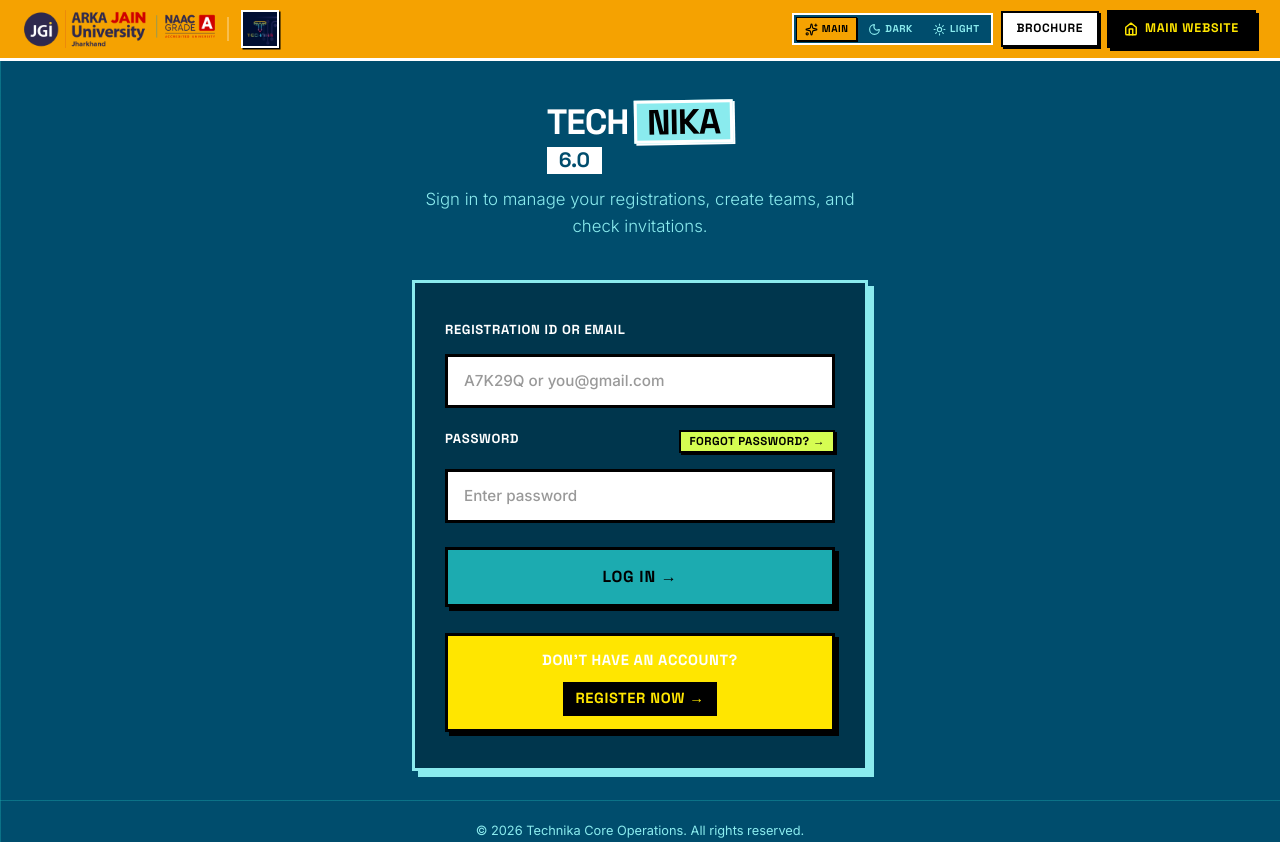
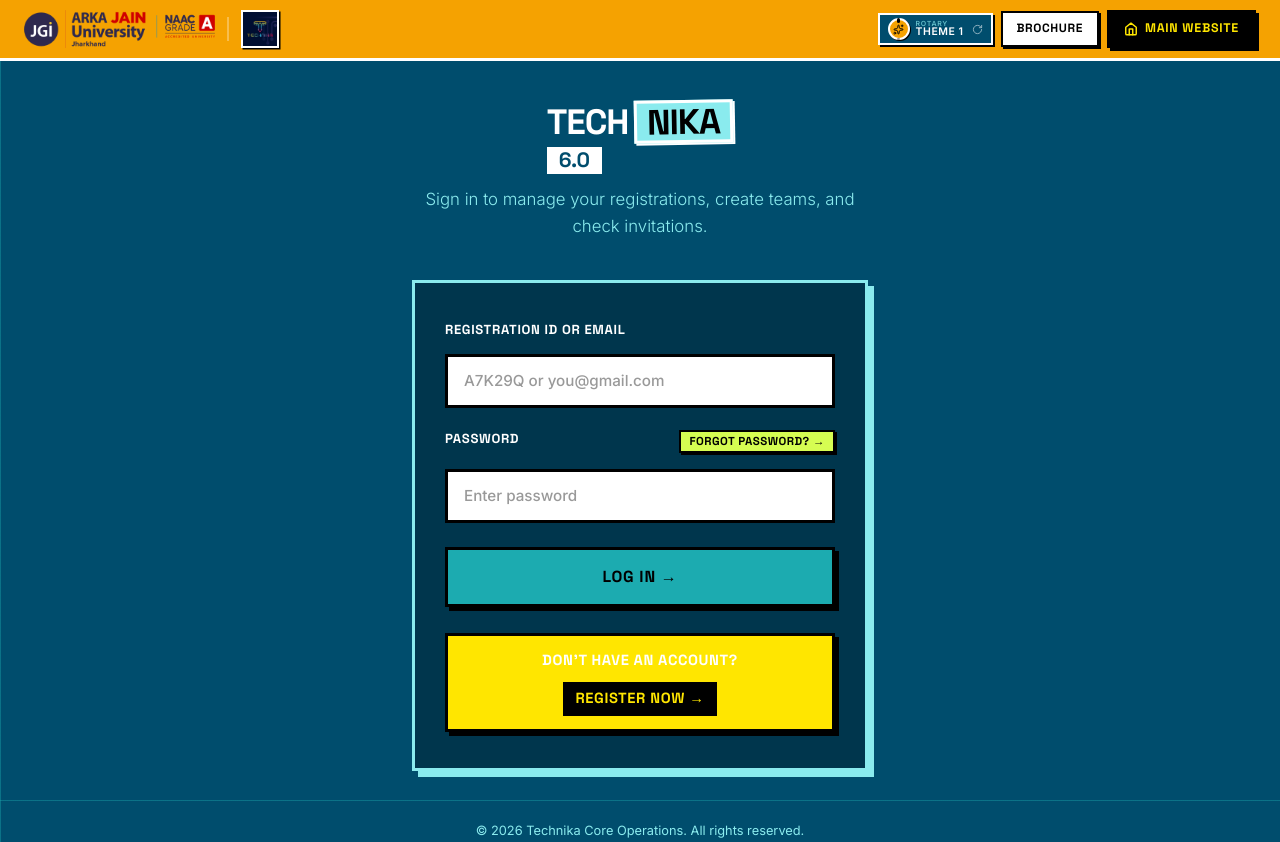
Before and after one commit to adeebrazi/technika2026-registration-website, a React (Vite) app in the folder frontend/: page /login in a window 1280 px wide. Built offline with nearby package versions, Linux system fonts and the light colour scheme.

Commit message:
feat(theme): switch to rotary theme changer and keep only theme 1 and theme 2

```diff
--- a/frontend/src/components/Navbar.tsx
+++ b/frontend/src/components/Navbar.tsx
@@ -3,7 +3,7 @@ import { useNavigate, useLocation } from 'react-router-dom';
 import { useTheme } from '../context/ThemeContext';
 import logoPng from '@/assets/logo.png';
 import technikaLogoJpg from '@/assets/technika_logo.jpg';
-import { Sparkles, Moon, Sun } from 'lucide-react';
+import { Sparkles, Sun, RotateCw } from 'lucide-react';
 
 export const MAIN_WEBSITE_URL = typeof window !== 'undefined' &&
   (window.location.hostname === 'localhost' || window.location.hostname === '127.0.0.1')
@@ -11,7 +11,7 @@ export const MAIN_WEBSITE_URL = typeof window !== 'undefined' &&
     : 'https://technika2026.online';
 
 export const Navbar: React.FC = () => {
-  const { theme, setTheme } = useTheme();
+  const { theme, toggleTheme } = useTheme();
   const navigate = useNavigate();
   const location = useLocation();
   const isAdminRoute = location.pathname.startsWith('/admin');
@@ -90,56 +90,113 @@ export const Navbar: React.FC = () => {
 
           {/* ── Right Actions ── */}
           <div className="navbar-actions" style={{ display: 'flex', alignItems: 'center', gap: '8px', flexShrink: 0 }}>
-            {/* 3-Way Theme Switcher (Hidden on Admin pages) */}
+            {/* Rotary Style Theme Switcher (Theme 1 / Theme 2) */}
             {!isAdminRoute && (
-              <div
-                className="theme-switcher-group"
+              <button
+                type="button"
+                onClick={toggleTheme}
+                title={`Current: ${theme === 'main' ? 'Theme 1' : 'Theme 2'} — Click to rotate theme`}
+                aria-label={`Switch theme, currently ${theme === 'main' ? 'Theme 1' : 'Theme 2'}`}
+                className="theme-rotary-btn"
                 style={{
                   display: 'inline-flex',
                   alignItems: 'center',
+                  gap: '6px',
+                  padding: '3px 8px',
                   background: 'var(--background, #fff)',
                   border: '2px solid var(--foreground, #000)',
-                  padding: '2px',
-                  gap: '2px',
+                  boxShadow: '2px 2px 0px 0px rgba(0,0,0,1)',
+                  cursor: 'pointer',
+                  userSelect: 'none',
+                  transition: 'all 0.1s ease',
+                  flexShrink: 0,
                 }}
               >
-                {(['main', 'dark', 'light'] as const).map(t => {
-                  const isActive = theme === t;
-                  return (
-                    <button
-                      key={t}
-                      type="button"
-                      onClick={() => setTheme(t)}
-                      className="theme-switch-btn"
+                {/* Rotary Dial Knob */}
+                <div
+                  style={{
+                    position: 'relative',
+                    width: '22px',
+                    height: '22px',
+                    borderRadius: '50%',
+                    border: '2px solid var(--foreground, #000)',
+                    background: 'var(--brut-yellow, #facc15)',
+                    boxShadow: '1px 1px 0px 0px rgba(0,0,0,1)',
+                    display: 'flex',
+                    alignItems: 'center',
+                    justifyContent: 'center',
+                    flexShrink: 0,
+                  }}
+                >
+                  {/* Rotating pointer ring */}
+                  <div
+                    style={{
+                      position: 'absolute',
+                      inset: 0,
+                      display: 'flex',
+                      alignItems: 'center',
+                      justifyContent: 'center',
+                      transition: 'transform 0.5s cubic-bezier(0.34, 1.56, 0.64, 1)',
+                      transform: theme === 'main' ? 'rotate(0deg)' : 'rotate(180deg)',
+                    }}
+                  >
+                    <span
                       style={{
-                        padding: '3px 8px',
-                        fontSize: '10px',
-                        fontWeight: 900,
-                        fontFamily: "'Space Grotesk', sans-serif",
-                        textTransform: 'uppercase',
-                        letterSpacing: '0.05em',
-                        border: isActive ? '1px solid #000000' : '1px solid transparent',
-                        background: isActive ? 'var(--brut-yellow, #facc15)' : 'transparent',
-                        color: isActive ? '#000000' : 'var(--muted-foreground, #888)',
-                        boxShadow: isActive ? '1px 1px 0px 0px rgba(0,0,0,1)' : 'none',
-                        cursor: 'pointer',
-                        transition: 'all 0.1s ease',
-                        display: 'inline-flex',
-                        alignItems: 'center',
-                        justifyContent: 'center',
-                        gap: '4px',
+                        position: 'absolute',
+                        top: '-2px',
+                        width: '3.5px',
+                        height: '5px',
+                        background: '#000',
+                        borderRadius: '999px',
                       }}
-                      title={`Switch to ${t.toUpperCase()} theme`}
-                      aria-label={`${t} theme`}
-                    >
-                      {t === 'main' && <Sparkles size={13} className="shrink-0" />}
-                      {t === 'dark' && <Moon size={13} className="shrink-0" />}
-                      {t === 'light' && <Sun size={13} className="shrink-0" />}
-                      <span className="theme-text-label">{t.toUpperCase()}</span>
-                    </button>
-                  );
-                })}
-              </div>
+                    />
+                    <span
+                      style={{
+                        position: 'absolute',
+                        bottom: '-2px',
+                        width: '2.5px',
+                        height: '2.5px',
+                        background: 'rgba(0,0,0,0.4)',
+                        borderRadius: '999px',
+                      }}
+                    />
+                  </div>
+
+                  {/* Center Theme Icon */}
+                  <div style={{ position: 'relative', zIndex: 10, display: 'flex', alignItems: 'center', justifyContent: 'center' }}>
+                    {theme === 'main' ? (
+                      <Sparkles size={11} color="#000" />
+                    ) : (
+                      <Sun size={11} color="#000" />
+                    )}
+                  </div>
+                </div>
+
+                {/* Theme Label */}
+                <div style={{ display: 'flex', flexDirection: 'column', textAlign: 'left', lineHeight: 1, paddingRight: '2px' }}>
+                  <span className="hidden-mobile" style={{ fontSize: '7px', fontWeight: 900, textTransform: 'uppercase', letterSpacing: '0.1em', opacity: 0.7, color: 'var(--muted-foreground, #666)' }}>
+                    ROTARY
+                  </span>
+                  <span style={{ fontSize: '10.5px', fontWeight: 900, textTransform: 'uppercase', letterSpacing: '0.05em', whiteSpace: 'nowrap', color: 'var(--foreground, #000)' }}>
+                    {theme === 'main' ? 'THEME 1' : 'THEME 2'}
+                  </span>
+                </div>
+
+                {/* Mini Rotating Indicator Arrow */}
+                <div
+                  className="hidden-mobile"
+                  style={{
+                    display: 'flex',
+                    alignItems: 'center',
+                    opacity: 0.6,
+                    color: 'var(--foreground, #000)',
+                    transition: 'transform 0.5s cubic-bezier(0.34, 1.56, 0.64, 1)',
+                    transform: theme === 'main' ? 'rotate(0deg)' : 'rotate(180deg)',
+                  }}
+                >
+                  <RotateCw size={11} />
+                </div>
+              </button>
             )}
 
             {/* Brochure button (Hidden on Admin pages) */}
--- a/frontend/src/context/ThemeContext.tsx
+++ b/frontend/src/context/ThemeContext.tsx
@@ -1,10 +1,11 @@
 import React, { createContext, useContext, useEffect, useState } from 'react';
 
-type Theme = 'main' | 'dark' | 'light';
+type Theme = 'main' | 'light';
 
 interface ThemeContextType {
   theme: Theme;
   setTheme: (theme: Theme) => void;
+  toggleTheme: () => void;
 }
 
 const ThemeContext = createContext<ThemeContextType | undefined>(undefined);
@@ -12,9 +13,9 @@ const ThemeContext = createContext<ThemeContextType | undefined>(undefined);
 export const ThemeProvider: React.FC<{ children: React.ReactNode }> = ({ children }) => {
   const [theme, setThemeState] = useState<Theme>(() => {
     if (typeof window !== 'undefined' && window.localStorage) {
-      const saved = localStorage.getItem('technika_theme') as Theme;
-      if (saved === 'dark' || saved === 'light' || saved === 'main') {
-        return saved;
+      const saved = localStorage.getItem('technika_theme');
+      if (saved === 'light') {
+        return 'light';
       }
     }
     return 'main';
@@ -29,13 +30,15 @@ export const ThemeProvider: React.FC<{ children: React.ReactNode }> = ({ childre
     }
   };
 
+  const toggleTheme = () => {
+    setTheme(theme === 'main' ? 'light' : 'main');
+  };
+
   useEffect(() => {
     const root = window.document.documentElement;
     root.classList.remove('dark', 'theme-main', 'theme-light');
 
-    if (theme === 'dark') {
-      root.classList.add('dark');
-    } else if (theme === 'light') {
+    if (theme === 'light') {
       root.classList.add('theme-light');
     } else {
       root.classList.add('theme-main');
@@ -48,7 +51,9 @@ export const ThemeProvider: React.FC<{ children: React.ReactNode }> = ({ childre
   useEffect(() => {
     const handleStorageChange = (e: StorageEvent) => {
       if (e.key === 'technika_theme' && e.newValue) {
-        setThemeState(e.newValue as Theme);
+        if (e.newValue === 'main' || e.newValue === 'light') {
+          setThemeState(e.newValue as Theme);
+        }
       }
     };
 
@@ -57,7 +62,7 @@ export const ThemeProvider: React.FC<{ children: React.ReactNode }> = ({ childre
   }, []);
 
   return (
-    <ThemeContext.Provider value={{ theme, setTheme }}>
+    <ThemeContext.Provider value={{ theme, setTheme, toggleTheme }}>
       {children}
     </ThemeContext.Provider>
   );
```
Also changed, not shown: 2 other files (tests, documents, lock files or other folders).
